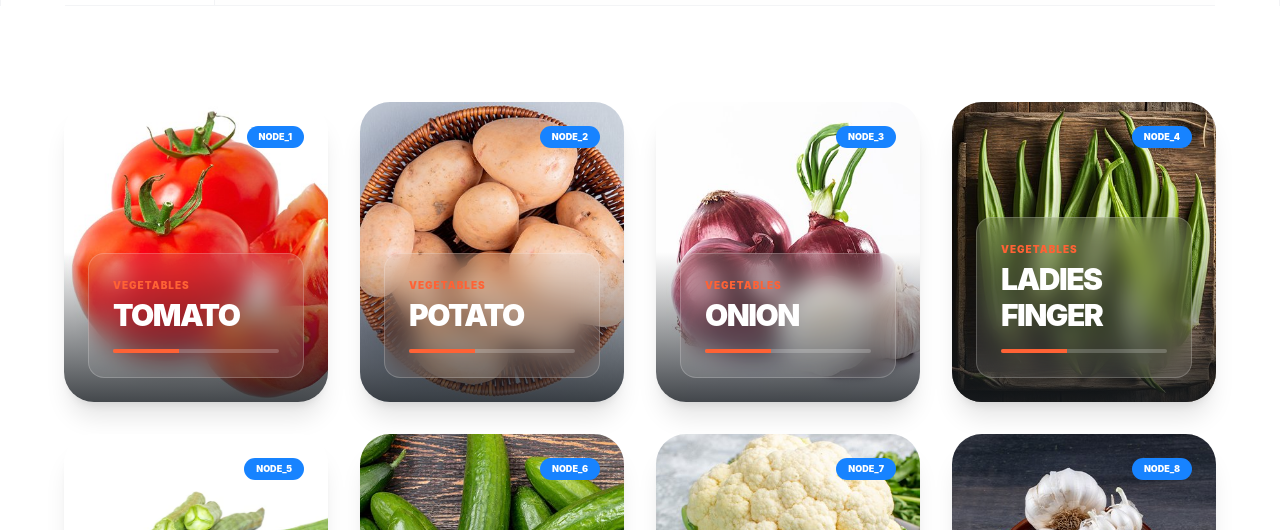
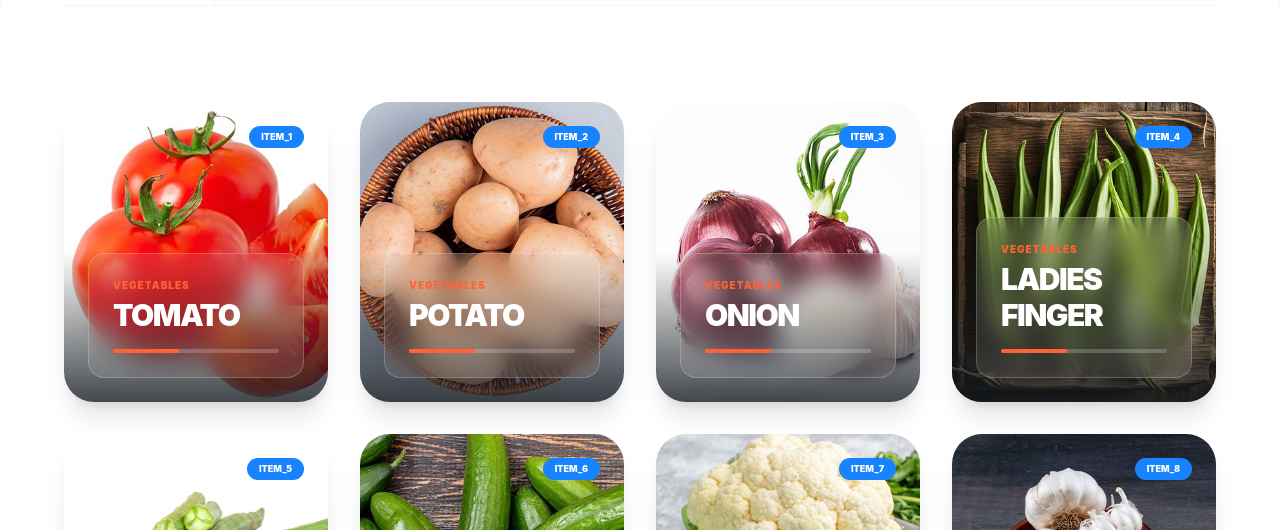
Before and after one commit to AyfizInfoTechSolutions/ATS, a React (Vite) app: page /products in a window 1280 px wide. Shown: the part 1080-1610 px from the top of the page. Built offline with nearby package versions, Linux system fonts and the light colour scheme.

Commit message:
Node changed to item

```diff
--- a/src/components/ProductsPage.jsx
+++ b/src/components/ProductsPage.jsx
@@ -284,7 +284,7 @@ const ProductsPage = () => {
                 </div>
 
                 <div className="absolute top-6 right-6 bg-brand-primary text-white text-[9px] font-black px-3 py-1 rounded-full">
-                  NODE_{idx + 1}
+                  ITEM_{idx + 1}
                 </div>
               </motion.div>
             ))}
```
